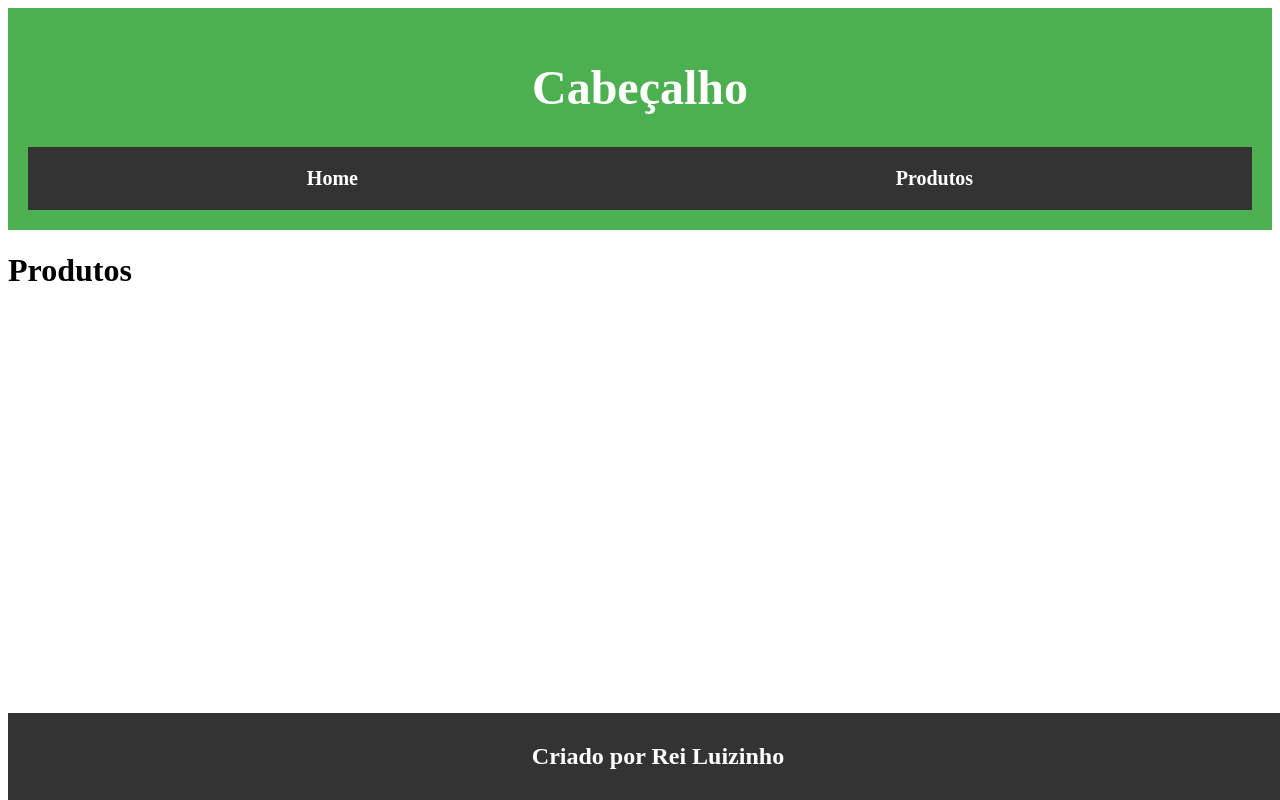
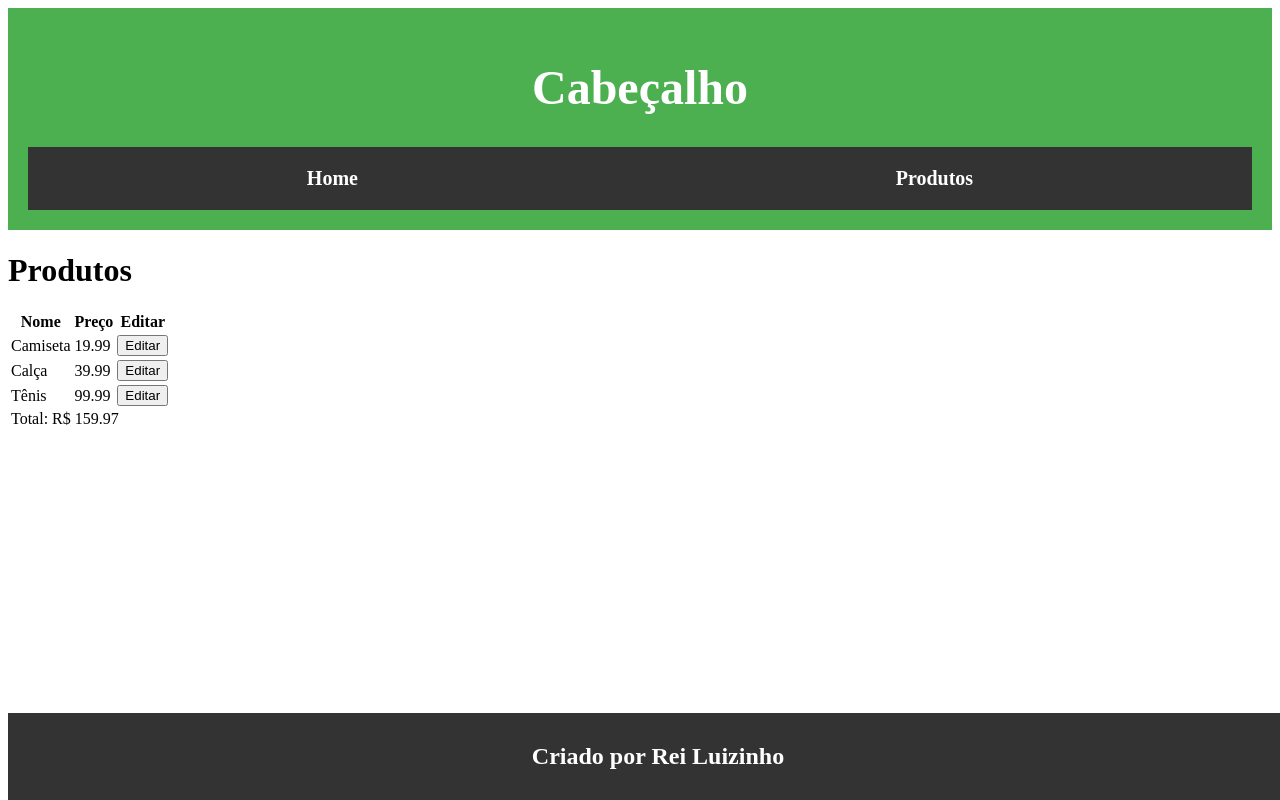
Before and after one commit to 1TDSPO-2024/aula-10-2sem-, a React (Vite) app in the folder aula10/: page /produtos in a window 1280 px wide. Built offline with nearby package versions, Linux system fonts and the light colour scheme.

Commit message:
Lista de Produtos criada e iterada no componente.

```diff
--- a/aula10/src/App.tsx
+++ b/aula10/src/App.tsx
@@ -1,5 +1,5 @@
 import { Outlet } from "react-router-dom";
-import Cabecalho from "./components/Cabecalho/Cabecalaho";
+import Cabecalho from "./components/Cabecalho/Cabecalho";
 import Rodape from "./components/Rodape/Rodape";
 
 export default function App(){
--- a/aula10/src/routes/Produtos/index.tsx
+++ b/aula10/src/routes/Produtos/index.tsx
@@ -1,8 +1,38 @@
 
 export default function Produtos(){
+
+    const listaDeProdutos = [
+        {id: 1, nome: 'Camiseta', preco: 19.99},
+        {id: 2, nome: 'Calça', preco: 39.99},
+        {id: 3, nome: 'Tênis', preco: 99.99},
+    ];
+
     return (
         <div>
             <h1>Produtos</h1>
+            <table>
+                <thead>
+                    <tr>
+                        <th>Nome</th>
+                        <th>Preço</th>
+                        <th>Editar</th>
+                    </tr>
+                </thead>
+                <tbody>
+                    {listaDeProdutos.map((p)=>(
+                        <tr key={p.id}>
+                            <td>{p.nome}</td>
+                            <td>{p.preco}</td>
+                            <td><button>Editar</button></td>
+                        </tr>
+                    ))}
+                </tbody>
+                <tfoot>
+                    <tr>
+                        <td colSpan={3}>Total: R$ {listaDeProdutos.reduce((ac, p) => ac + p.preco, 0)}</td>
+                    </tr>
+                </tfoot>
+            </table>
         </div>
     );
 }
```
Also changed, not shown: aula10/src/components/Cabecalho/Cabecalho.tsx (renamed from aula10/src/components/Cabecalho/Cabecalaho.tsx).
